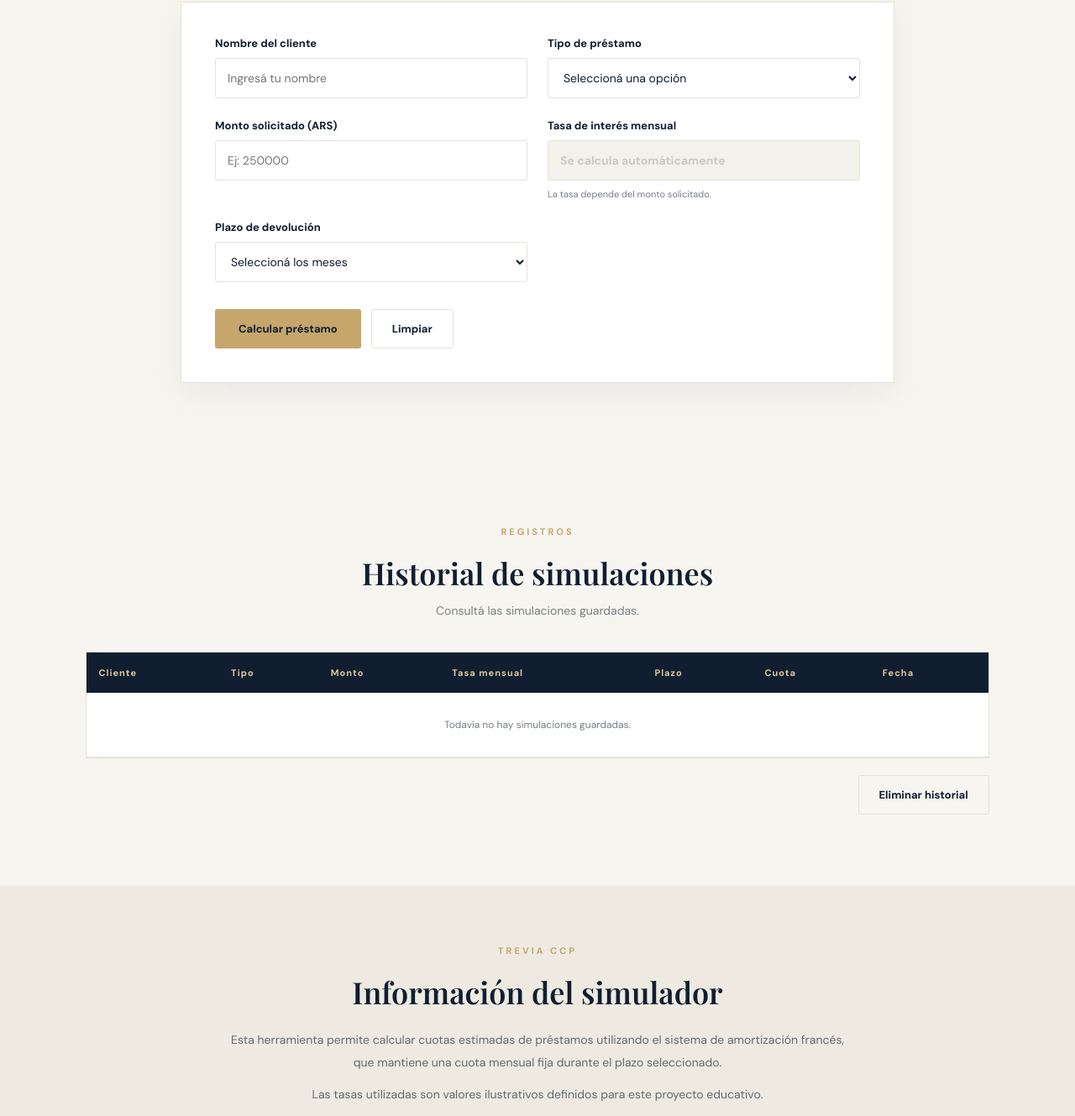
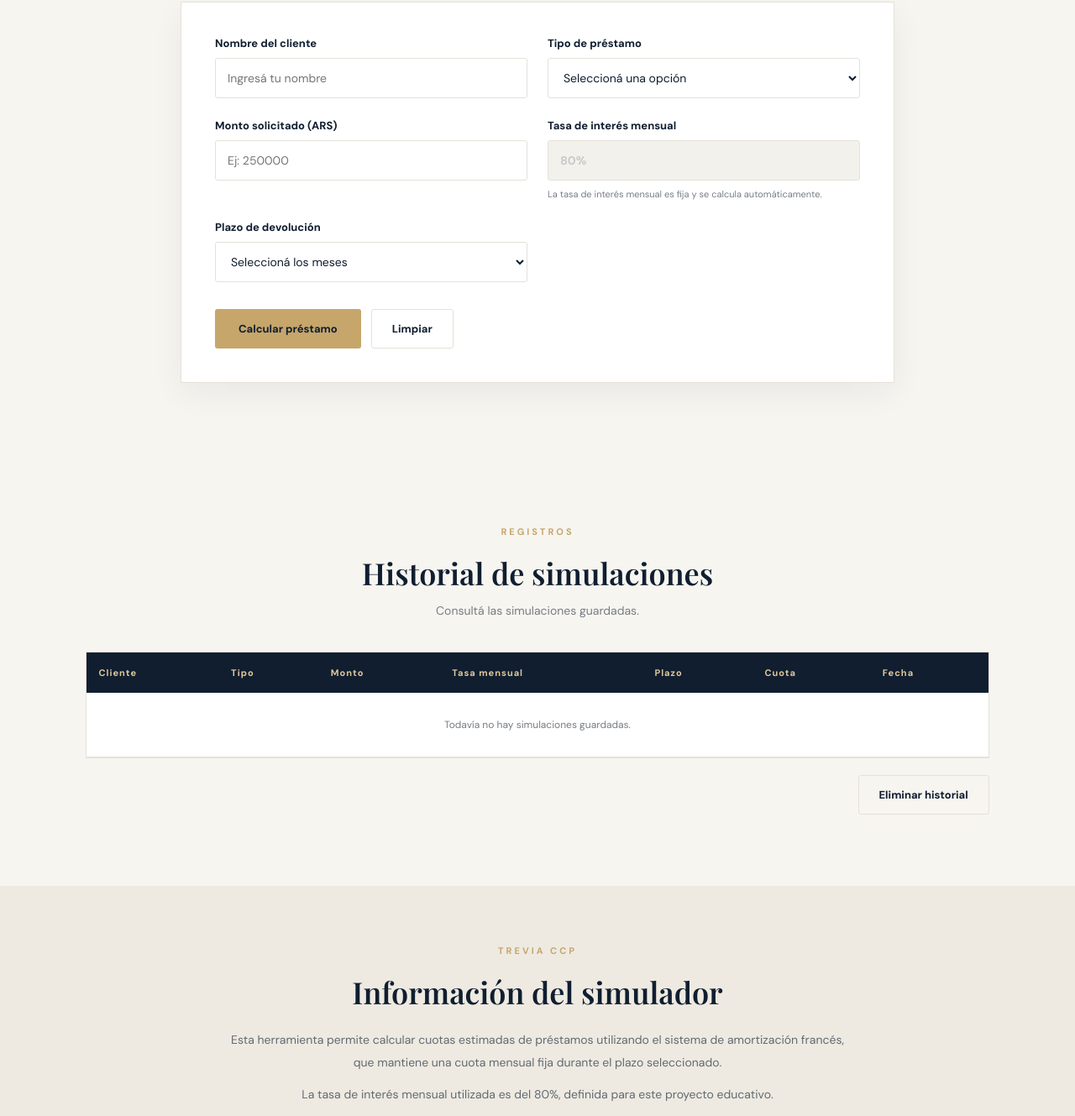
Before and after one commit to correacandela231-arch/BancoTreviaCCP, a plain HTML site: page index.html in a window 1280 px wide. Shown: the part 871-2200 px from the top of the page at 84% size. Drawn offline with nearby package versions, Linux system fonts and the light colour scheme.

Commit message:
Update index.html

```diff
--- a/index.html
+++ b/index.html
@@ -83,8 +83,8 @@
 
           <div class="campo">
             <label for="interes">Tasa de interés mensual</label>
-            <input type="text" id="interes" value="Se calcula automáticamente" readonly>
-            <small>La tasa depende del monto solicitado.</small>
+            <input type="text" id="interes" value="80%" readonly>
+            <small>La tasa de interés mensual es fija y se calcula automáticamente.</small>
           </div>
 
           <div class="campo">
@@ -130,7 +130,7 @@
             </div>
             <div>
               <span>Tasa mensual</span>
-              <strong id="resultadoTasa">0%</strong>
+              <strong id="resultadoTasa">80%</strong>
             </div>
           </div>
 
@@ -190,8 +190,8 @@
         cuota mensual fija durante el plazo seleccionado.
       </p>
       <p>
-        Las tasas utilizadas son valores ilustrativos definidos para
-        este proyecto educativo.
+        La tasa de interés mensual utilizada es del 80%,
+        definida para este proyecto educativo.
       </p>
     </section>
   </main>
```
